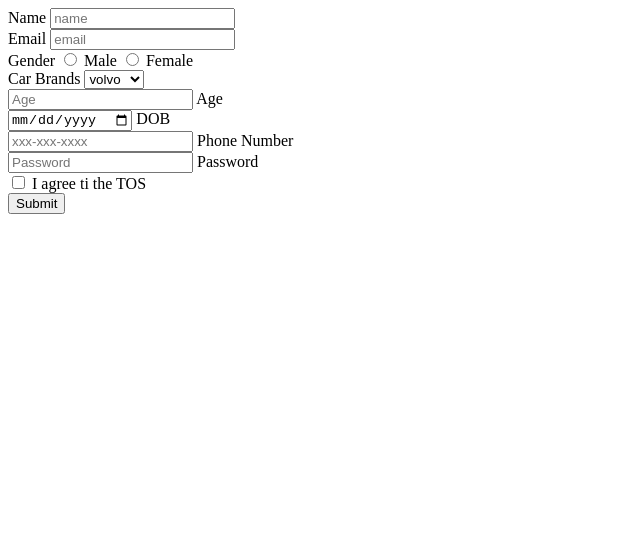
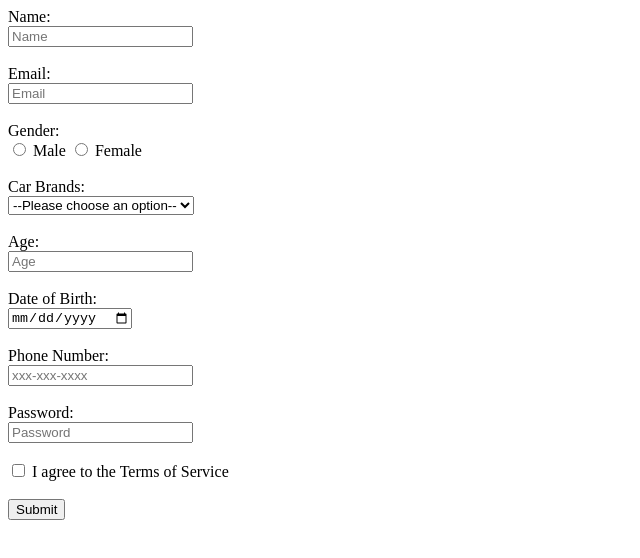
Before and after one commit to acciojob/signup-form-car-deepak5230, a website: page main.html in a window 1280 px wide. Shown: the whole page, without its empty margins (0-640 px from the left). Drawn offline with Linux system fonts and the light colour scheme.

Commit message:
created a submission

```diff
--- a/main.html
+++ b/main.html
@@ -7,57 +7,48 @@
 </head>
 
 <body>
-	<form action =" " method="post">
-	<label for="name">Name</label >
-	<input type="Name"	 id="name" placeholder= "name">
-	</br>
-		<label for="email">Email</label>
-		<input type ="Email" id="email" placeholder= "email">
-	</br>
-        <label for="gender">Gender</label>
-		<input type="radio" id="gender" >
+<form method="post" action="/submit_form">
+  <label for="name">Name:</label><br>
+  <input type="text" id="name" name="name" placeholder="Name" required><br><br>
 
-        <label for ="gender">Male</label>
-		<input type="radio" id="gender">
-		<label for="gender">Female</label>
-	</br>
-		<label for ="cars">Car Brands</label>
-		<select  type="select" id= "cars">
-			<option value="volvo">volvo</option>
-			<option value="volvo">Maruti</option>
-			<option value="volvo">BMW</option>
-			<option value="volvo">ZEN</option>
+  <label for="email">Email:</label><br>
+  <input type="email" id="email" name="email" placeholder="Email" required><br><br>
 
-		</select>
-	</br>
+  <label>Gender:</label><br>
+  <input type="radio" id="gender_m" name="gender" value="male" required>
+  <label for="gender_m">Male</label>
+  <input type="radio" id="gender_f" name="gender" value="female" required>
+  <label for="gender_f">Female</label><br><br>
 
-		<input type="age" id="#age" placeholder= "Age">
-		<label for="age" >Age</label>
-	</br>
+  <label for="cars">Car Brands:</label><br>
+  <select id="cars" name="cars" required>
+    <option value="" disabled selected>--Please choose an option--</option>
+    <option value="Toyota">Toyota</option>
+    <option value="Honda">Honda</option>
+    <option value="Ford">Ford</option>
+    <option value="Chevrolet">Chevrolet</option>
+  </select><br><br>
 
-		<input type="Date" id="dob">
-		<label for= "dob">DOB</label>
-	</br>
+  <label for="age">Age:</label><br>
+  <input type="number" id="age" name="age" placeholder="Age" required><br><br>
 
-		<input type= "Tel" id="tel" placeholder="xxx-xxx-xxxx">
-		<label for="tel">Phone Number</label>
-	</br>
+  <label for="dob">Date of Birth:</label><br>
+  <input type="date" id="dob" name="dob" required><br><br>
 
-		<input type="Password" id="password" placeholder="Password">
-		<label for="password">Password</label>
-	</br>
-		<input type="Checkbox" id="tos">
-		<label for="tos">I agree ti the TOS</label>
-	</br>
+  <label for="tel">Phone Number:</label><br>
+  <input type="tel" id="tel" name="tel" placeholder="xxx-xxx-xxxx"><br><br>
 
-		<input type="submit">
+  <label for="password">Password:</label><br>
+  <input type="password" id="password" name="password" placeholder="Password" required><br><br>
 
+  <input type="checkbox" id="tos" name="tos" required>
+  <label for="tos">I agree to the Terms of Service</label><br><br>
 
+  <button type="submit">Submit</button>
+</form>
 
-
-
-
-	</form>
+</body>
+</html>
     <script type="text/javascript" src="./script.js">
 </script>
 
```
